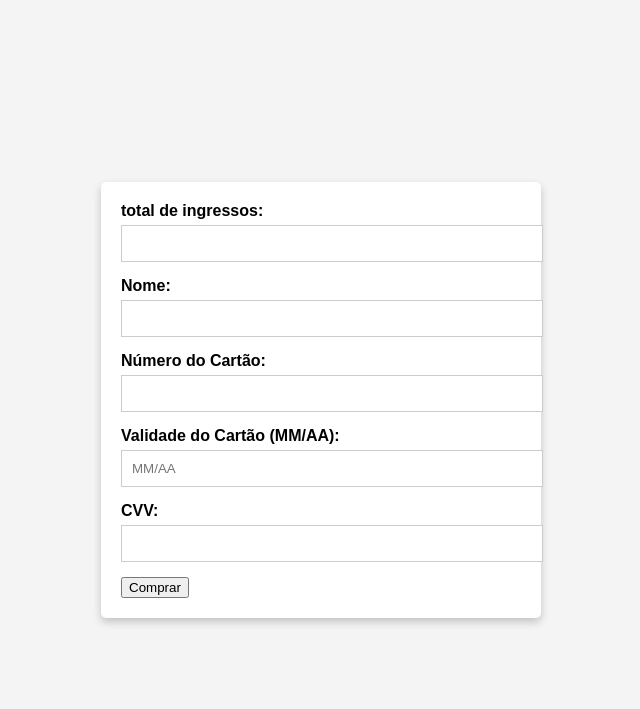
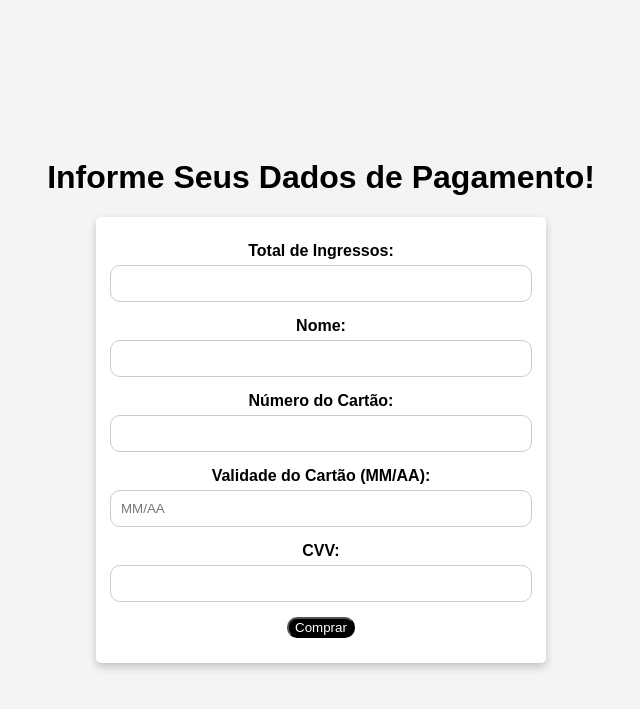
Before and after one commit to AndreReiis/faculdade, a PHP site: page /compra.php in a window 1280 px wide. Shown: the top 709 px of the page, without its empty margins (319-959 px from the left). Run offline with PHP 8.4, Linux system fonts and the light colour scheme.

Commit message:
alteracao

```diff
--- a/site/compra.css
+++ b/site/compra.css
@@ -12,11 +12,14 @@ body {
 /* Estilos do formulário */
 form {
     background-color: #fff;
-    padding: 20px;
+    padding: 35px;
     border-radius: 5px;
     box-shadow: 0 4px 8px rgba(0, 0, 0, 0.2); /* Sombra ao redor do formulário */
     max-width: 400px;
     width: 100%;
+    display: flex;
+    justify-content: center;
+    align-items: center;
 }
 
 /* Estilos dos rótulos dos campos */
@@ -31,5 +34,10 @@ input[type="text"], input[type="number"] {
     width: 100%;
     padding: 10px;
     margin-bottom: 15px;
-    border: 1px solid #ccc
+    border: 1px solid #ccc;
+
 }
+
+input{
+  border-radius: 10px;
+}
--- a/site/compra.php
+++ b/site/compra.php
@@ -7,10 +7,11 @@
     <link rel="stylesheet" href="compra.css">
 </head>
 <body>
+    <div style="display: flex; flex-direction: column; justify-content: center; align-items: center;">
+    <h1> Informe Seus Dados de Pagamento! </h1>
+    <form action="processar.php" method="POST" style="display: flex; flex-direction: column; padding: 25px; justify-content: center;align-items: center;">
 
-    <form action="processar.php" method="POST">
-
-        <label for="nome">total de ingressos:</label>
+        <label for="nome">Total de Ingressos:</label>
         <input type="text" id="ingressos" name="ingressos" maxlength="2" required >
 
         <label for="nome">Nome:</label>
@@ -27,8 +28,9 @@
         <input type="text" id="cvv" name="cvv" maxlength="3" required > <!-- limite 3 caracteres -->
 
         <div class="buttons">
-            <input type="submit" value="Comprar">
+            <input type="submit" value="Comprar" style="background-color: black; color:white">
+    </form>
+    </div>
 
-    </form>
 </body>
 </html>
```
